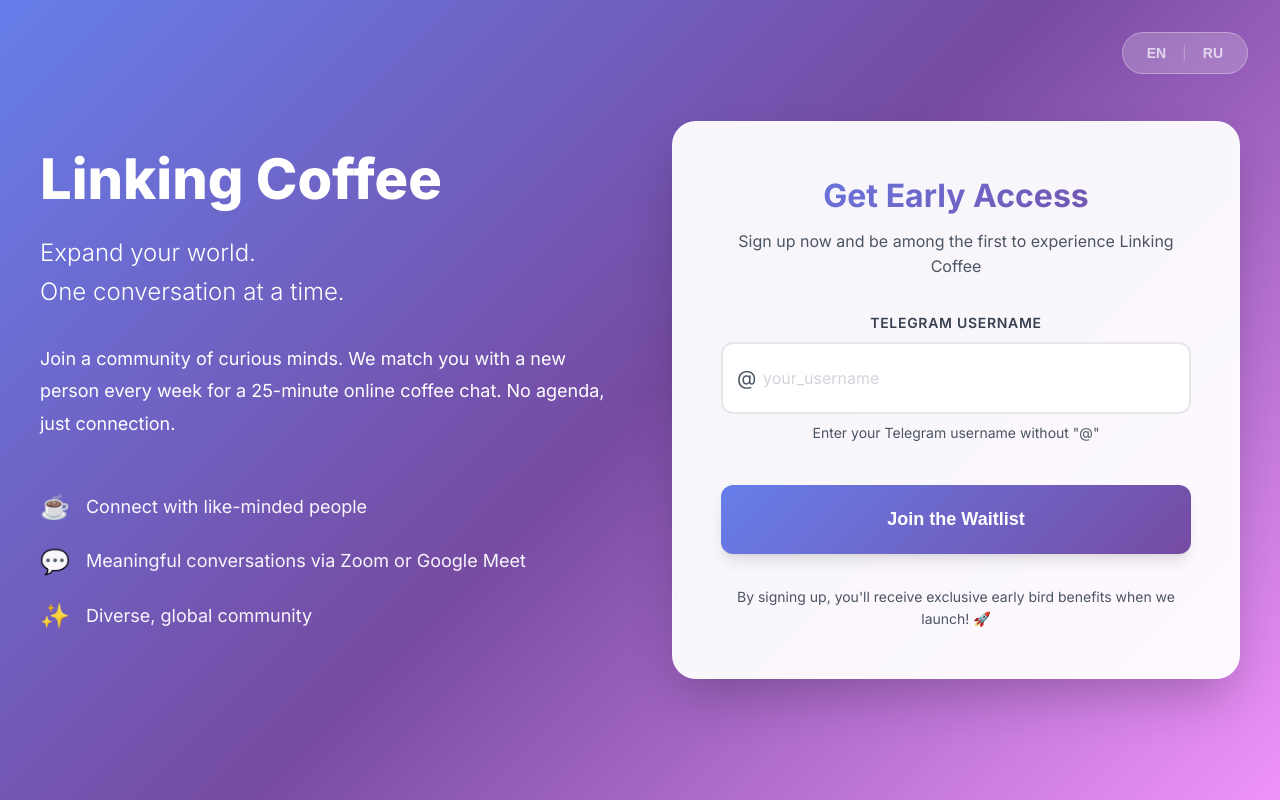
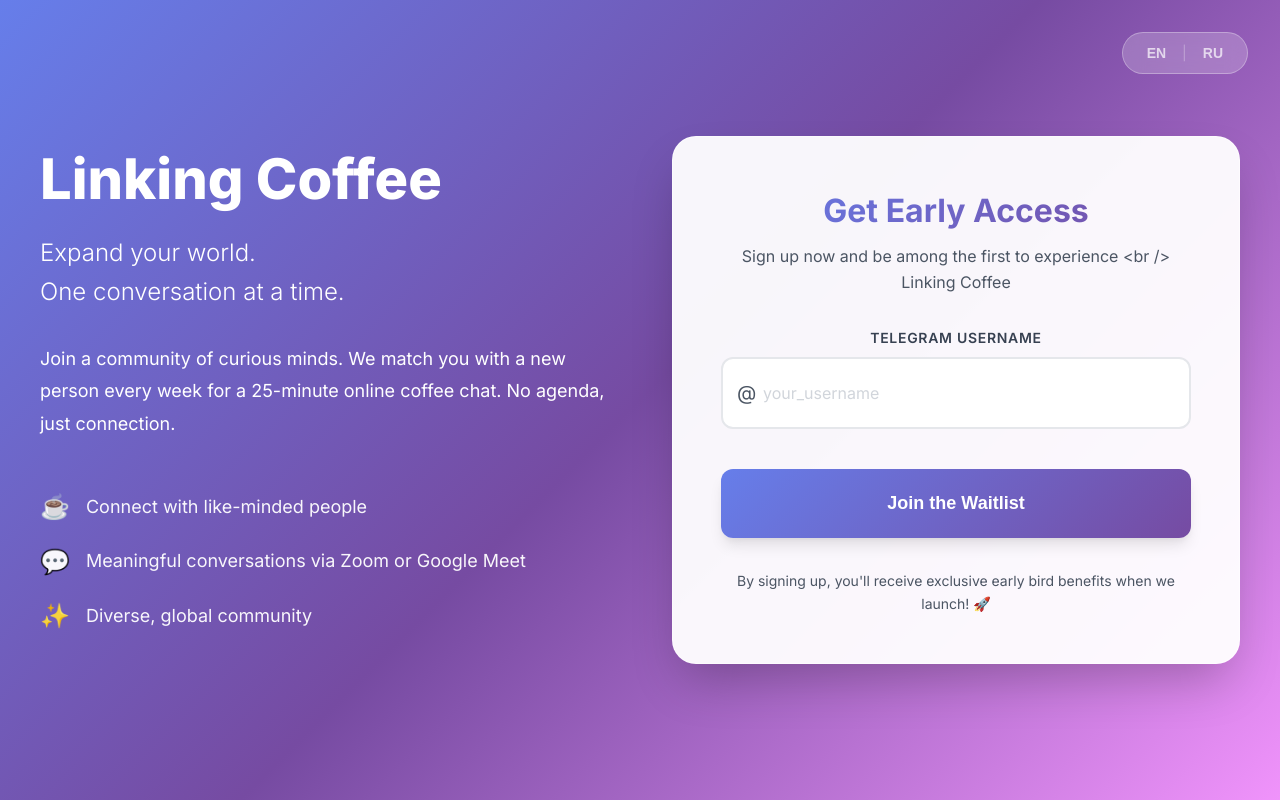
Before and after one commit to postnikov/linking_coffee, a React (Create React App) app in the folder frontend/: page / in a window 1280 px wide. Built offline with nearby package versions, Linux system fonts and the light colour scheme.

Commit message:
Remove username hint and add line break to subtitle

```diff
--- a/frontend/src/App.js
+++ b/frontend/src/App.js
@@ -139,9 +139,6 @@ function App() {
                                                 required
                                             />
                                         </div>
-                                        <span className="form-hint">
-                                            {t('form.username_hint')}
-                                        </span>
                                     </div>
 
                                     <button
--- a/frontend/src/locales/en.json
+++ b/frontend/src/locales/en.json
@@ -11,10 +11,9 @@
     },
     "form": {
         "title": "Get Early Access",
-        "subtitle": "Sign up now and be among the first to experience Linking Coffee",
+        "subtitle": "Sign up now and be among the first to experience <br /> Linking Coffee",
         "label": "Telegram Username",
         "username_placeholder": "your_username",
-        "username_hint": "Enter your Telegram username without \"@\"",
         "cta_button": "Join the Waitlist",
         "loading": "Registering...",
         "footer": "By signing up, you'll receive exclusive early bird benefits when we launch! 🚀",
--- a/frontend/src/locales/ru.json
+++ b/frontend/src/locales/ru.json
@@ -14,7 +14,6 @@
         "subtitle": "Зарегистрируйтесь сейчас и станьте одним из первых, кто попробует Linking Coffee",
         "label": "Имя пользователя Telegram",
         "username_placeholder": "ваш_username",
-        "username_hint": "Введите ваше имя пользователя Telegram без \"@\"",
         "cta_button": "Присоединиться к списку ожидания",
         "loading": "Регистрация...",
         "footer": "Зарегистрировавшись, вы получите эксклюзивные преимущества раннего доступа при запуске! 🚀",
```
